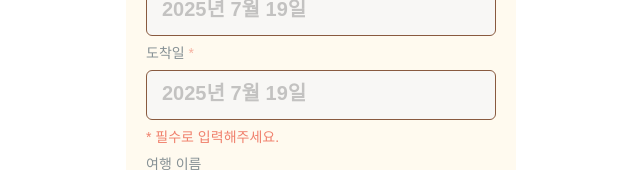
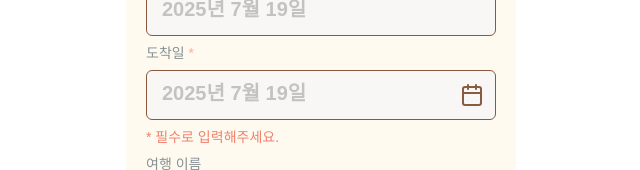
Before and after one commit to ccconac/JECT-4-client, a React (Vite) app: page /create-travel-linear in a window 1280 px wide. Shown: the part 300-470 px from the top of the page, without its empty margins (319-959 px from the left). Built offline with nearby package versions, Linux system fonts and the light colour scheme; a web font is replaced by a local one.

Commit message:
design: 도착일 필드에 달력 아이콘 추가

```diff
--- a/src/pages/setup/setTravelGoal/createTravel/SetTravelDateInput.tsx
+++ b/src/pages/setup/setTravelGoal/createTravel/SetTravelDateInput.tsx
@@ -1,7 +1,8 @@
 import dayjs from 'dayjs';
+import CalendarIcon from '../../../../assets/icons/calendar_icon.svg';
 
 interface SetTravelDateInputProps {
-    labelName: string;
+    labelName: 'startDate' | 'finishDate';
 }
 
 const SetTravelDateInput = ({ labelName }: SetTravelDateInputProps) => {
@@ -13,7 +14,6 @@ const SetTravelDateInput = ({ labelName }: SetTravelDateInputProps) => {
     };
 
     const currentDate = dayjs();
-    console.log(currentDate.format('YYYY년 M월 D일'));
 
     return (
         <div className="flex flex-col gap-[7px]">
@@ -26,12 +26,19 @@ const SetTravelDateInput = ({ labelName }: SetTravelDateInputProps) => {
                     : labelMap.finishDate}
                 <span className="text-point1"> *</span>
             </label>
-            <input
-                className="placeholder:text-subtitle placeholder:text-text-min border-input-sub bg-input-focus h-[50px] rounded-md border py-2.5 pl-[15px] placeholder:opacity-40"
-                placeholder={currentDate.format('YYYY년 M월 D일')}
-                id="date"
-                disabled={labelName === 'startDate'}
-            />
+            <div className="relative w-full">
+                <input
+                    className="placeholder:text-subtitle placeholder:text-text-min border-input-sub bg-input-focus h-[50px] w-full rounded-md border py-2.5 pr-10 pl-[15px] placeholder:opacity-40"
+                    placeholder={currentDate.format('YYYY년 M월 D일')}
+                    id="date"
+                    disabled={labelName === 'startDate'}
+                />
+                {labelName === 'finishDate' && (
+                    <button className="absolute top-1/2 right-3 -translate-y-1/2 transform cursor-pointer">
+                        <img src={CalendarIcon} alt="calendar" />
+                    </button>
+                )}
+            </div>
         </div>
     );
 };
```
Also changed, not shown: src/assets/icons/calendar_icon.svg (added).
